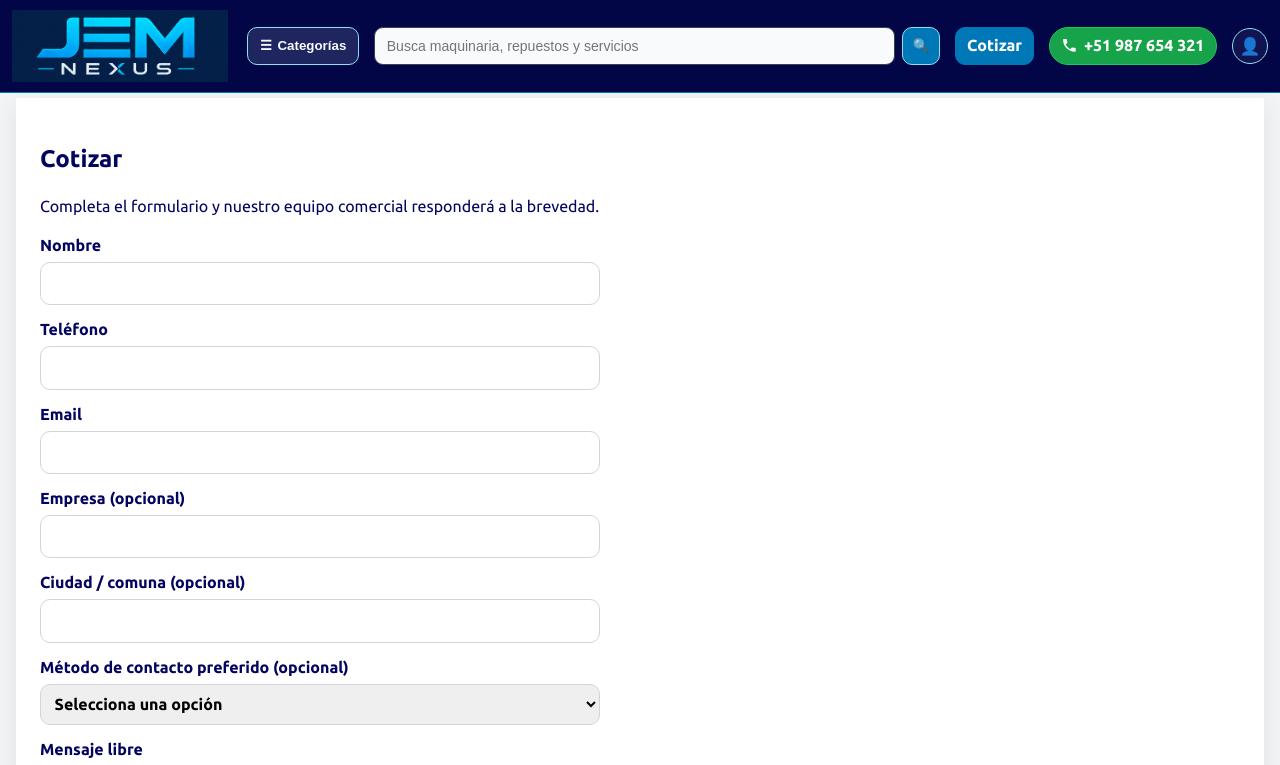
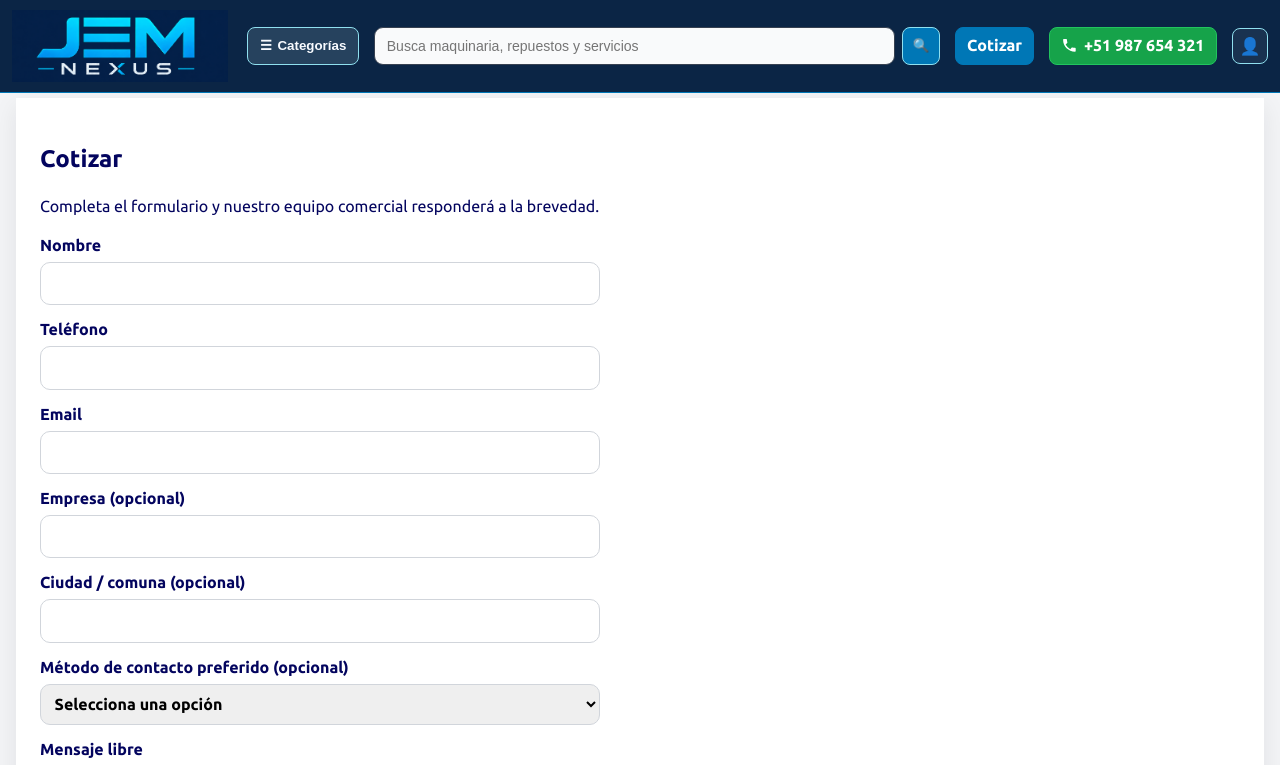
Before and after one commit to jfheimpinacap/web-ventas-generica, a React (Vite) app in the folder frontend/: page /cotizar in a window 1280 px wide. Shown: the top 765 px of the page. Built offline with nearby package versions, Linux system fonts and the light colour scheme; no server answers.

Commit message:
Refine public colors buttons and category labels

```diff
--- a/frontend/src/styles/base.css
+++ b/frontend/src/styles/base.css
@@ -48,7 +48,7 @@ a {
 
 .footer {
   margin-top: 1.2rem;
-  background: #020546;
+  background: var(--color-footer-bg);
   color: #f3f4f6;
   padding: 1.5rem 1rem;
   display: grid;
--- a/frontend/src/styles/catalog.css
+++ b/frontend/src/styles/catalog.css
@@ -211,7 +211,9 @@
 
 .sidebar-menu__group-label {
   min-width: 0;
-  padding-left: 0.35rem;
+  padding-left: 0.7rem;
+  color: #000000;
+  font-family: "Ubuntu", system-ui, sans-serif;
 }
 
 
--- a/frontend/src/styles/home-sections.css
+++ b/frontend/src/styles/home-sections.css
@@ -565,7 +565,7 @@
 }
 
 .product-detail__facts dt {
-  color: #111827;
+  color: #6b7280;
   font-size: 0.74rem;
   font-weight: 800;
   letter-spacing: 0.06em;
--- a/frontend/src/styles/topbar.css
+++ b/frontend/src/styles/topbar.css
@@ -69,7 +69,7 @@
   min-width: max-content;
   min-height: 38px;
   padding: 0.42rem 0.72rem;
-  border-radius: 10px;
+  border-radius: var(--radius-button);
   border: 1px solid var(--color-accent-soft);
   background: rgba(202, 240, 248, 0.14);
   color: var(--color-text-on-dark);
@@ -93,7 +93,7 @@
 .topbar__search button {
   min-height: 38px;
   flex: 0 0 auto;
-  border-radius: 10px;
+  border-radius: var(--radius-button);
   border: 1px solid var(--color-accent-soft);
   background: var(--color-primary);
   color: #ffffff;
@@ -143,7 +143,7 @@
   justify-content: center;
   min-height: 38px;
   padding: 0.42rem 0.68rem;
-  border-radius: 10px;
+  border-radius: var(--radius-button);
   border: 1px solid var(--color-accent-soft);
   background: var(--color-primary-dark);
   color: var(--color-text-on-dark);
@@ -174,7 +174,7 @@
   gap: 0.35rem;
   min-height: 38px;
   padding: 0.45rem 0.7rem;
-  border-radius: 999px;
+  border-radius: var(--radius-button);
   border: 1px solid #22c55e;
   background: #16a34a;
   color: #ffffff;
@@ -216,7 +216,7 @@
 .topbar__user-link {
   width: 36px;
   height: 36px;
-  border-radius: 999px;
+  border-radius: var(--radius-button);
   border: 1px solid var(--color-accent-soft);
   color: #f9fafb;
   display: inline-flex;
@@ -230,7 +230,7 @@
   color: var(--color-text-on-dark);
   font-weight: 600;
   border: 1px solid var(--color-accent-soft);
-  border-radius: 999px;
+  border-radius: var(--radius-button);
   padding: 0.45rem 0.72rem;
   line-height: 1.1;
   white-space: nowrap;
@@ -266,7 +266,7 @@
   right: 0.55rem;
   border: 1px solid #d1d5db;
   background: #f9fafb;
-  border-radius: 999px;
+  border-radius: var(--radius-button);
   width: 30px;
   height: 30px;
   display: grid;
@@ -295,7 +295,7 @@
   align-items: center;
   gap: 0.5rem;
   padding: 0.68rem 0.72rem;
-  border-radius: 10px;
+  border-radius: var(--radius-button);
   color: #0f172a;
   font-weight: 600;
 }
@@ -427,7 +427,7 @@
     min-width: 40px;
     padding: 0;
     justify-content: center;
-    border-radius: 10px;
+    border-radius: var(--radius-button);
   }
 
   .topbar__whatsapp-icon {
@@ -465,7 +465,7 @@
     min-width: 40px;
     padding: 0;
     justify-content: center;
-    border-radius: 10px;
+    border-radius: var(--radius-button);
   }
 
   .topbar__categories-label,
--- a/frontend/src/styles/variables.css
+++ b/frontend/src/styles/variables.css
@@ -6,9 +6,10 @@
   --topbar-height: 82px;
   --radius-block: 0;
   --radius-card: 0;
-  --radius-button: 10px;
+  --radius-button: 8px;
   --color-primary-dark: #03045e;
-  --color-topbar-bg: #020546;
+  --color-topbar-bg: #0b2545;
+  --color-footer-bg: #0b2545;
   --color-primary: #0077b6;
   --color-accent: #00b4d8;
   --color-accent-soft: #90e0ef;
```
